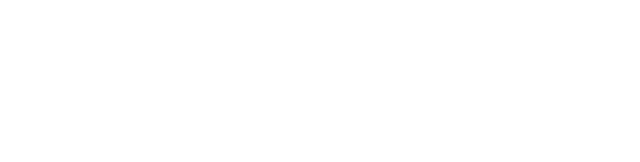
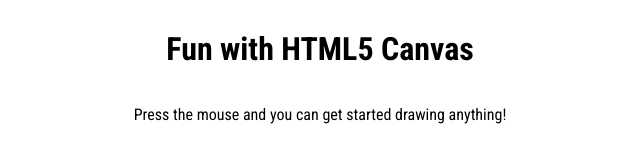
Before and after one commit to simoneas02/javascript30, a website: page apps/HTML5-Canvas/index.html in a window 1280 px wide. Shown: the whole page, without its empty margins (320-960 px from the left). Drawn offline with nearby package versions, Linux system fonts and the light colour scheme.

Commit message:
add a title, a short text about how can you draw on screen and a gif and favicon

```diff
--- a/apps/HTML5-Canvas/assets/style/index.css
+++ b/apps/HTML5-Canvas/assets/style/index.css
@@ -12,14 +12,14 @@ body {
 .container {
   width: 100%;
   height: 100%;
+  padding: 10px;
   display: flex;
+  flex-direction: column;
   align-items: center;
-  justify-content: center;
   font-family: 'Roboto Condensed', sans-serif;
 }
 
 .draw {
   width: 100%;
   height: 100%;
-  margin: 0 auto;
 }
--- a/apps/HTML5-Canvas/index.html
+++ b/apps/HTML5-Canvas/index.html
@@ -27,7 +27,7 @@
     <meta property="og:title" content="Fun with HTML5 Canvas">
     <meta property="og:description" content="Fun with HTML5 Canvas — #JavaScript30 8/30">
     <meta property="og:url" content="https://simoneas02.github.io/javascript30/apps/HTML5-Canvas/">
-    <meta property="og:image" content="./assets/img/img.png">
+    <meta property="og:image" content="./assets/img/canvas.gif">
 
     <!-- Twitter cards -->
     <!-- =========================================== -->
@@ -35,13 +35,15 @@
     <meta name="twitter:title" content="Fun with HTML5 Canvas">
     <meta name="twitter:description" content="Fun with HTML5 Canvas — #JavaScript30 8/30">
     <meta name="twitter:url" content="https://simoneas02.github.io/javascript30/apps/HTML5-Canvas/">
-    <meta name="twitter:image" content="./assets/img/img.png">
+    <meta name="twitter:image" content="./assets/img/canvas.gif">
 
     <title>Fun with HTML5 Canvas</title>
   </head>
 
   <body>
     <main class="container">
+      <h1>Fun with HTML5 Canvas</h1>
+      <p>Press the mouse and you can get started drawing anything!</p>
       <canvas class="draw"></canvas>
     </main>
     <script src="./assets/script/index.js"></script>
```
Also changed, not shown: apps/HTML5-Canvas/README.md.
